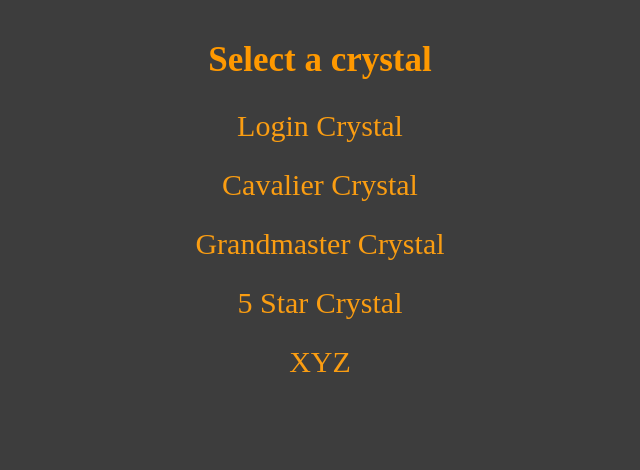
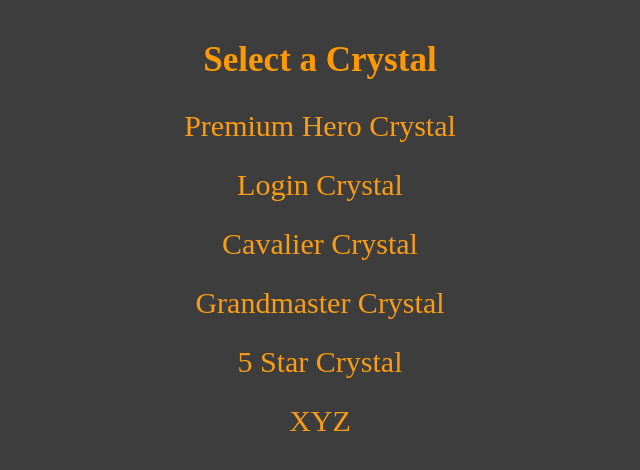
Before and after one commit to djindevstuff/djindevstuff.github.io, a plain HTML site: page crystals/index.htm in a window 1280 px wide. Shown: the whole page, without its empty margins (320-960 px from the left). Drawn offline with Linux system fonts and the light colour scheme.

Commit message:
Updated!

```diff
--- a/crystals/index.htm
+++ b/crystals/index.htm
@@ -4,7 +4,7 @@
         <meta charset="UTF-8">
         <meta name="viewport" content="width=device-width, initial-scale=1.0">
         <meta http-equiv="X-UA-Compatible" content="ie=edge">
-        <title>Crystal Sim</title>
+        <title>Crystals</title>
         <link rel="perconnect" href="https://fonts.gstatic.com">
         <link href="https://fonts.googleapis.com/css2?family=Fira+Code:wght@450&display=swap" rel="stylesheet">
         <style>
@@ -55,9 +55,10 @@
     </head>
     <body>
         <div>
-            <h2>Select a crystal</h2>
+            <h2>Select a Crystal</h2>
         </div>
         <div class="choose">
+            <div id="button"><a href="phc.htm">Premium Hero Crystal</a></div>
             <div id="button"><a href="loginCrystal.htm">Login Crystal</a></div>
             <div id="button"><a href="cavCrystal.htm">Cavalier Crystal</a></div>
             <div id="button"><a href="gmCrystal.htm">Grandmaster Crystal</a></div>
```
